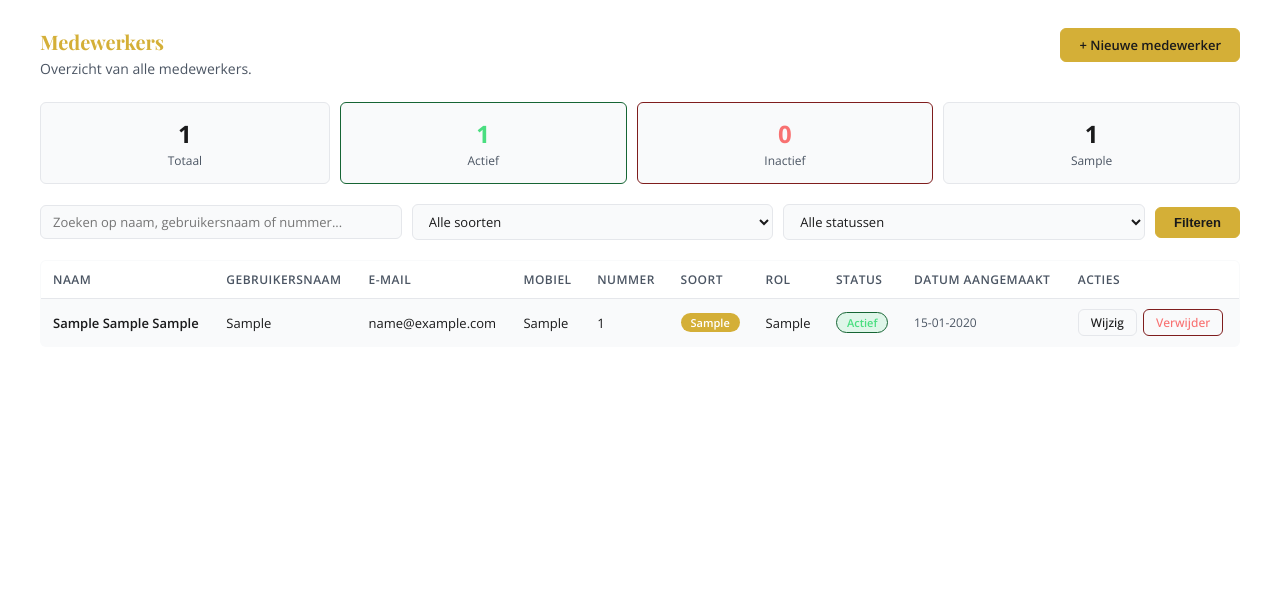
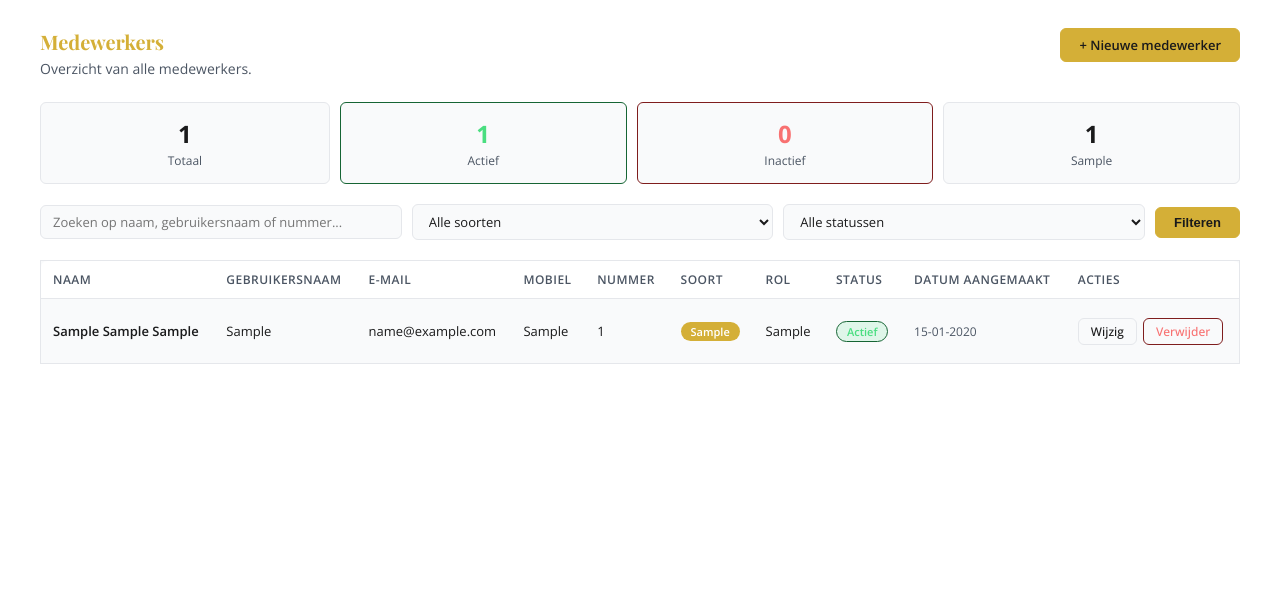
Before and after one commit to FlorianvdM/PRO-TheaterAurora, a PHP site: page /medewerker.php in a window 1280 px wide. Shown: the part 58-662 px from the top of the page. Run offline with PHP 8.4, Linux system fonts and the light colour scheme; tables that the repository leaves empty hold one stand-in row (values such as "Sample post"); some web fonts are replaced.

Commit message:
Fix tabel hover: border-radius op hoekcellen, cel-acties flex naar inner div

```diff
--- a/assets/css/style.css
+++ b/assets/css/style.css
@@ -481,13 +481,19 @@ table {
   border-collapse: collapse;
   background-color: var(--kleur-vlak);
   border: 1px solid var(--kleur-rand);
-  border-radius: var(--straal);
-  overflow: hidden;
   font-size: 13px;
 }
 
 thead {
   background-color: var(--kleur-achtergrond);
+}
+
+thead tr:first-child th:first-child {
+  border-top-left-radius: var(--straal);
+}
+
+thead tr:first-child th:last-child {
+  border-top-right-radius: var(--straal);
 }
 
 th {
@@ -511,8 +517,17 @@ tr:last-child td {
   border-bottom: none;
 }
 
+tr:last-child td:first-child {
+  border-bottom-left-radius: var(--straal);
+}
+
+tr:last-child td:last-child {
+  border-bottom-right-radius: var(--straal);
+}
+
 tr:hover td {
-  background-color: #1e2a3a;
+  background-color: var(--kleur-accent-hover);
+  color: #ffffff;
 }
 
 .lege-rij td {
@@ -538,8 +553,13 @@ tr:hover td {
 
 .cel-acties {
   white-space: nowrap;
+}
+
+.cel-acties-inner {
   display: flex;
+  align-items: center;
   gap: 6px;
+  min-height: 44px;
 }
 
 /* ============================================
@@ -898,7 +918,7 @@ tr:hover td {
     padding: 8px 6px;
   }
 
-  .cel-acties {
+  .cel-acties-inner {
     flex-direction: column;
     gap: 4px;
   }
--- a/medewerker.php
+++ b/medewerker.php
@@ -169,8 +169,10 @@ require_once __DIR__ . '/includes/header.php';
                 </td>
                 <td class="cel-datum"><?php echo date('d-m-Y', strtotime($m['Datumaangemaakt'])); ?></td>
                 <td class="cel-acties">
-                  <a href="medewerker-wijzigen.php?id=<?php echo $m['Id']; ?>" class="knop-klein knop-klein--wijzig">Wijzig</a>
-                  <a href="medewerker-verwijderen.php?id=<?php echo $m['Id']; ?>" class="knop-klein knop-klein--verwijder" onclick="return bevestigVerwijderen('<?php echo htmlspecialchars($m['Voornaam'] . ' ' . ($m['Tussenvoegsel'] ? $m['Tussenvoegsel'] . ' ' : '') . $m['Achternaam']); ?>')">Verwijder</a>
+                  <div class="cel-acties-inner">
+                    <a href="medewerker-wijzigen.php?id=<?php echo $m['Id']; ?>" class="knop-klein knop-klein--wijzig">Wijzig</a>
+                    <a href="medewerker-verwijderen.php?id=<?php echo $m['Id']; ?>" class="knop-klein knop-klein--verwijder" onclick="return bevestigVerwijderen('<?php echo htmlspecialchars($m['Voornaam'] . ' ' . ($m['Tussenvoegsel'] ? $m['Tussenvoegsel'] . ' ' : '') . $m['Achternaam']); ?>')">Verwijder</a>
+                  </div>
                 </td>
               </tr>
             <?php endforeach; ?>
```
